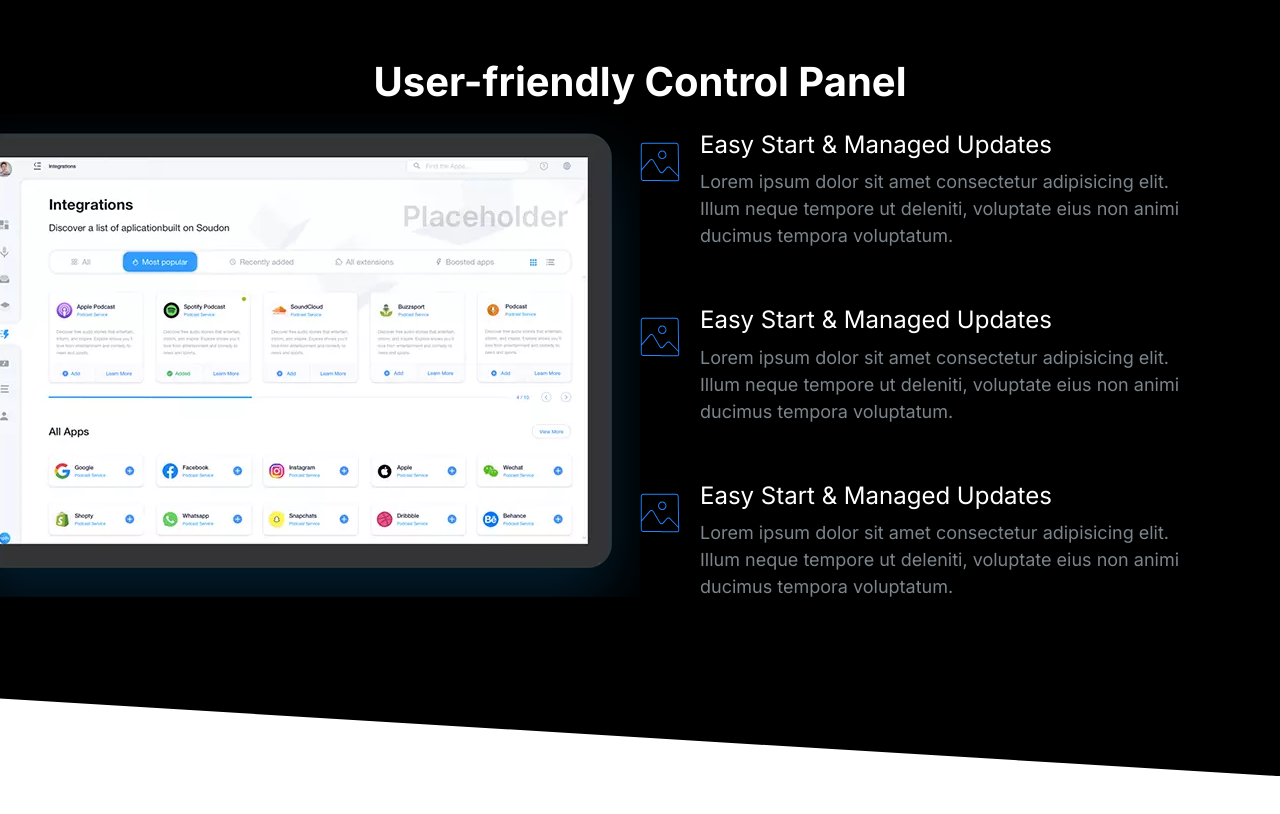
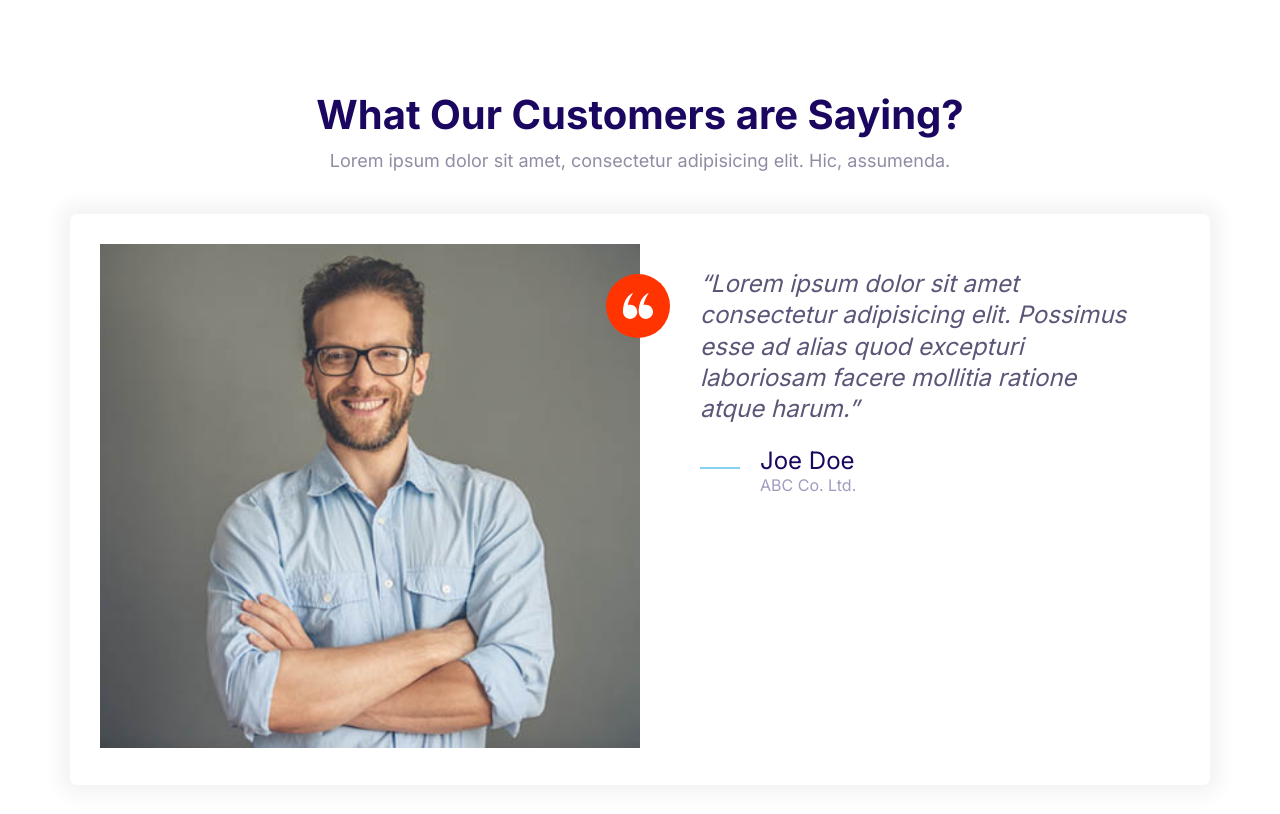
Before and after one commit to abdulrahman-b-h/moshify, a plain HTML site: page index.html in a window 1280 px wide. Drawn offline with Linux system fonts and the light colour scheme.

Commit message:
Add testmonial block style

```diff
--- a/css/styles.css
+++ b/css/styles.css
@@ -640,6 +640,7 @@ a {
 
 .block__header {
   text-align: center;
+  margin-bottom: 4rem;
 }
 
 .block--dark {
--- a/index.html
+++ b/index.html
@@ -13,68 +13,48 @@
 </head>
 
 <body>
-    <section class="block block--dark block--skewed-right block-showcase">
+
+    <section class="block">
         <header class="block__header">
-            <h2 class="block__heading">User-friendly Control Panel</h2>
+            <h2>What Our Customers are Saying?</h2>
+            <p>Lorem ipsum dolor sit amet, consectetur adipisicing elit. Hic, assumenda.</p>
+        </header>
+        <div class="container">
+            <div class="card testimonial">
+                <div class="grid grid--1x2">
+                    <div class="testimonial__img">
+                        <img src="/images/testimonial.jpg" alt="A happy, smiling customer">
+                        <span class="icon-container icon-container--accent">
+                            <svg class="icon icon--smaller icon--white">
+                                <use xlink:href="images/sprite.svg#quotes"></use>
+                            </svg>
+                        </span>
+                    </div>
+                    <blockquote class="quote">
+                        <p class="quote__text">Lorem ipsum dolor sit amet consectetur adipisicing elit. Possimus esse ad
+                            alias
+                            quod
+                            excepturi laboriosam
+                            facere mollitia ratione atque harum.</p>
 
-        </header>
-        <div class="container grid grid--1x2">
-            <picture class="block-showcase__img">
-                <source type="image/webp" srcset="/images/ipad.webp 1x, /images/ipad@2x.webp 2x">
-                <source type="image/png" srcset="/images/ipad.png 1x, /images/ipad@2x.png 2x">
-                <img src="/images/ipad.png" alt="iPad"></picture>
-            <ul class="list">
-                <li>
+                        <footer>
                             <div class="media">
                                 <div class="media__img">
-                            <svg class="icon icon--primary">
-                                <use xlink:href="images/sprite.svg#snap"></use>
+                                    <svg class="icon icon--primary quote__line">
+                                        <use xlink:href="images/sprite.svg#line"></use>
                                     </svg>
                                 </div>
                                 <div class="media__body">
-                            <h3 class="media__title">Easy Start & Managed Updates</h3>
-                            <p>Lorem ipsum dolor sit amet consectetur adipisicing elit. Illum neque tempore ut deleniti,
-                                voluptate eius
-                                non animi ducimus tempora voluptatum.</p>
+                                    <h3 class="media__title quote__author">Joe Doe</h3>
+                                    <p class="quote__author-org">ABC Co. Ltd.</p>
                                 </div>
                             </div>
-                </li>
-                <li>
-                    <div class="media">
-                        <div class="media__img">
-                            <svg class="icon icon--primary">
-                                <use xlink:href="images/sprite.svg#snap"></use>
-                            </svg>
-                        </div>
-                        <div class="media__body">
-                            <h3 class="media__title">Easy Start & Managed Updates</h3>
-                            <p>Lorem ipsum dolor sit amet consectetur adipisicing elit. Illum neque tempore ut deleniti,
-                                voluptate eius
-                                non animi ducimus tempora voluptatum.</p>
+                        </footer>
+                    </blockquote>
                 </div>
             </div>
-                </li>
-                <li>
-                    <div class="media">
-                        <div class="media__img">
-                            <svg class="icon icon--primary">
-                                <use xlink:href="images/sprite.svg#snap"></use>
-                            </svg>
         </div>
-                        <div class="media__body">
-                            <h3 class="media__title">Easy Start & Managed Updates</h3>
-                            <p>Lorem ipsum dolor sit amet consectetur adipisicing elit. Illum neque tempore ut deleniti,
-                                voluptate eius
-                                non animi ducimus tempora voluptatum.</p>
-                        </div>
-                    </div>
-                </li>
-            </ul>
-        </div>
-
     </section>
-
-
 
     <script src="js/main.js"></script>
 </body>
```
Also changed, not shown: components/testmonial-block.html (added, +40 -0 lines). Lines whose indentation alone changed are shown as unchanged.
